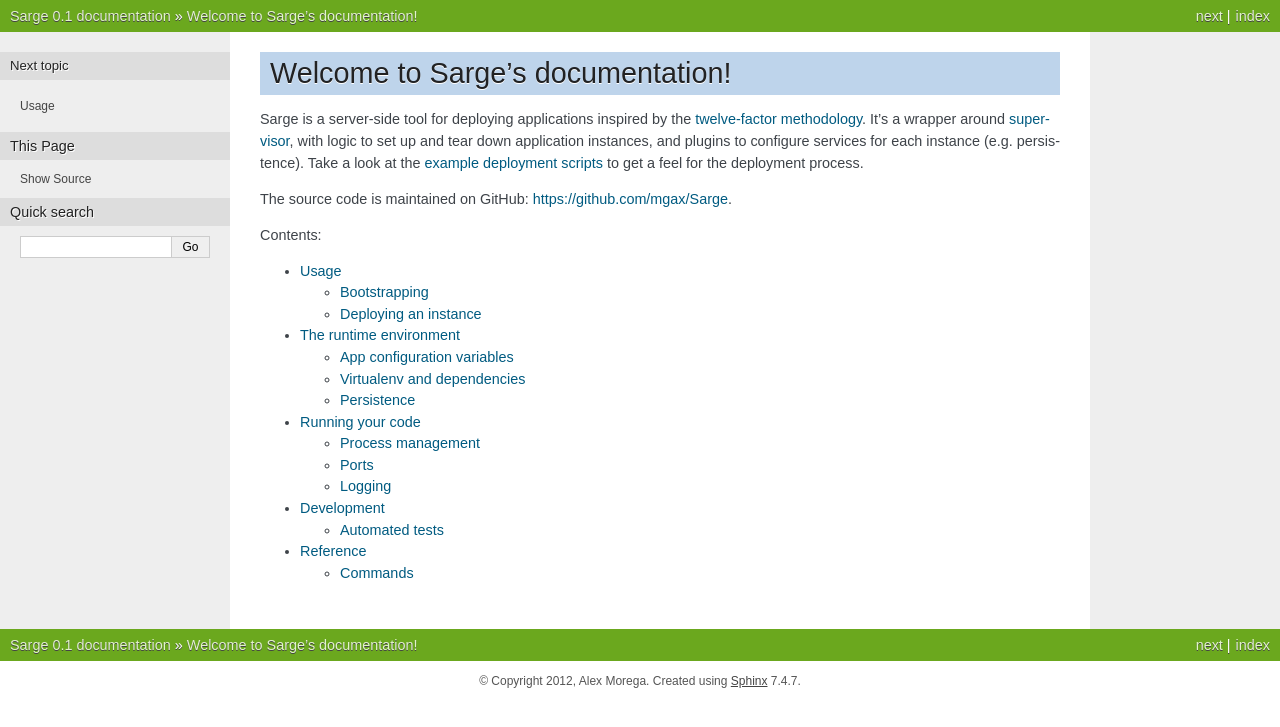
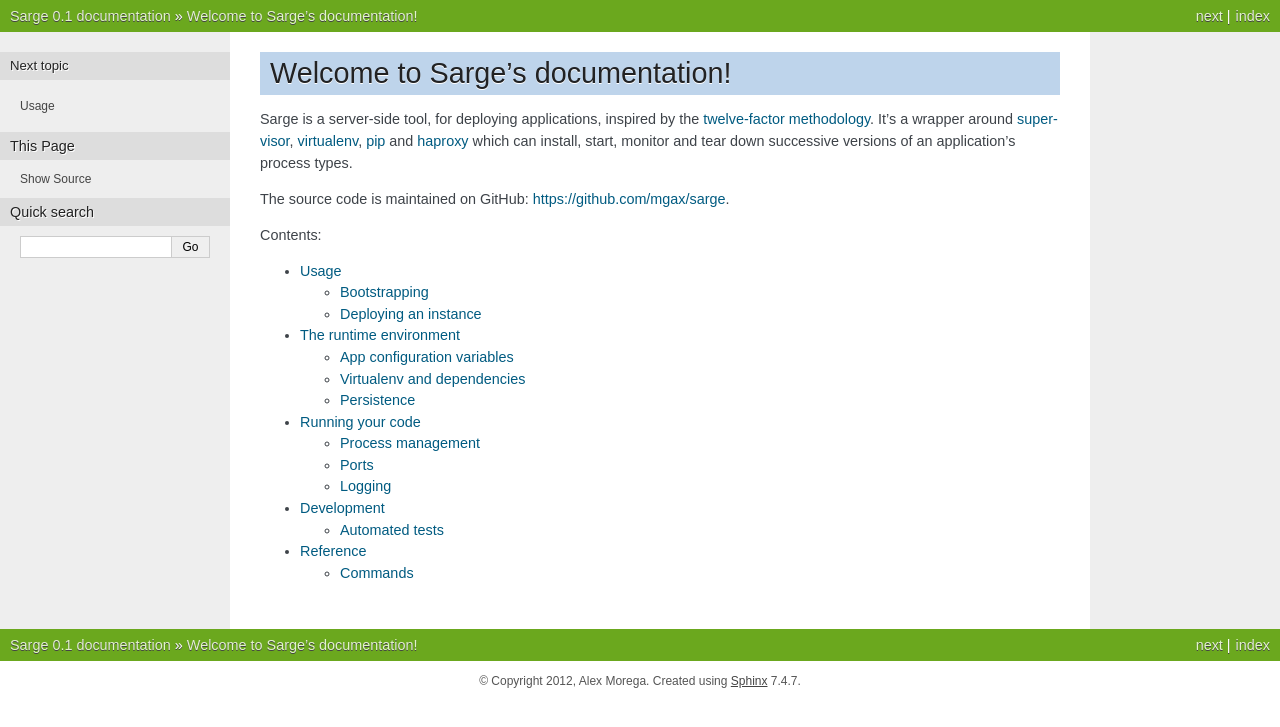
Before and after one commit to mgax/airship, a Sphinx documentation site: the page built from docs/index.rst, in a window 1280 px wide. Shown: the top 727 px of the page. Built offline with Sphinx 7.4.7, drawn with Linux system fonts in a browser that asks for light colours.

Commit message:
update docs homepage

```diff
--- a/docs/index.rst
+++ b/docs/index.rst
@@ -1,19 +1,20 @@
 Welcome to Sarge's documentation!
 =================================
 
-Sarge is a server-side tool for deploying applications inspired by the
-`twelve-factor methodology`_. It's a wrapper around supervisor_, with
-logic to set up and tear down application instances, and plugins to
-configure services for each instance (e.g. persistence). Take a look at
-the `example deployment scripts`_ to get a feel for the deployment process.
+Sarge is a server-side tool, for deploying applications, inspired by the
+`twelve-factor methodology`_. It's a wrapper around supervisor_,
+virtualenv_, pip_ and haproxy_ which can install, start, monitor and
+tear down successive versions of an application's process types.
 
 .. _twelve-factor methodology: http://www.12factor.net/
 .. _supervisor: http://supervisord.org/
-.. _example deployment scripts: https://github.com/mgax/sarge/tree/master/deploy
+.. _virtualenv: http://www.virtualenv.org/
+.. _pip: http://www.pip-installer.org/
+.. _haproxy: http://haproxy.1wt.eu/
 
 
 The source code is maintained on GitHub:
-https://github.com/mgax/Sarge.
+https://github.com/mgax/sarge.
 
 
 Contents:
```
